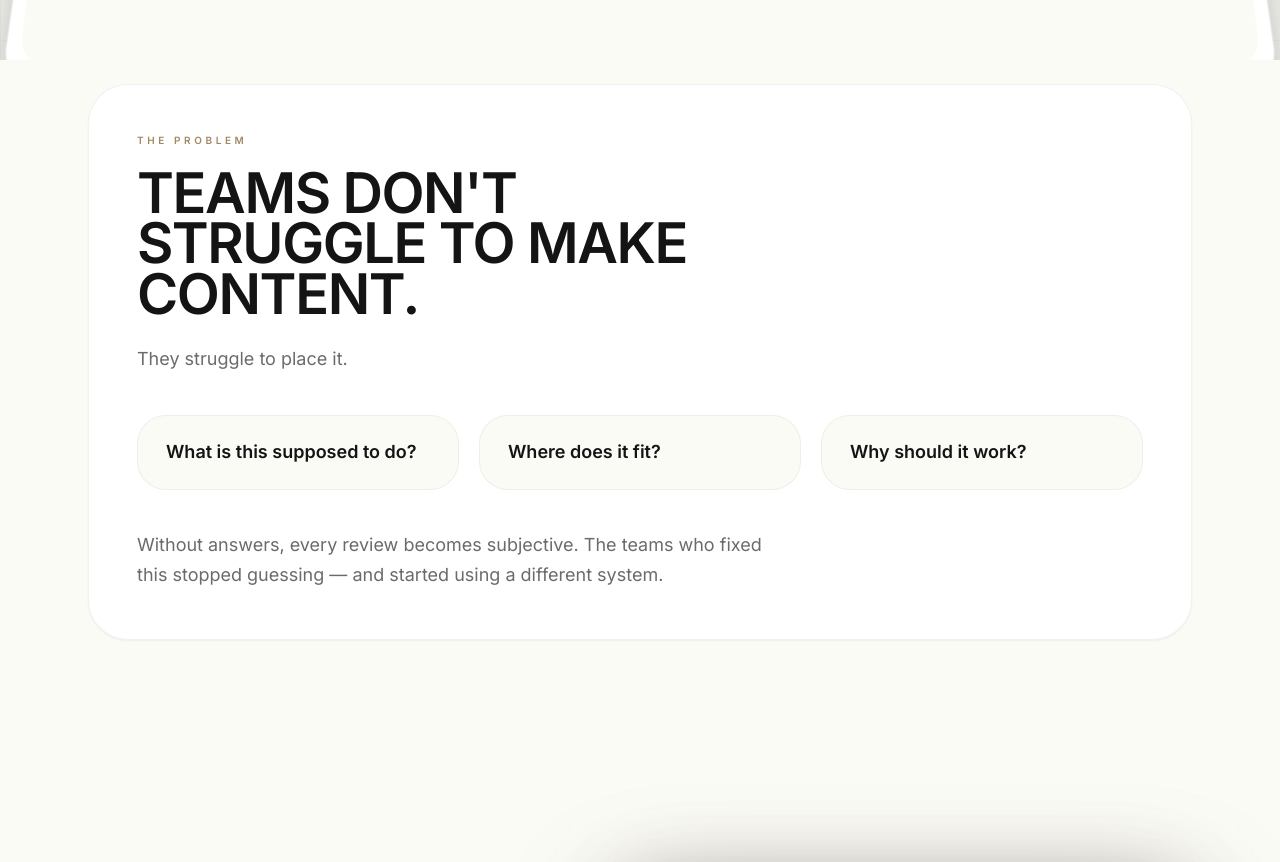
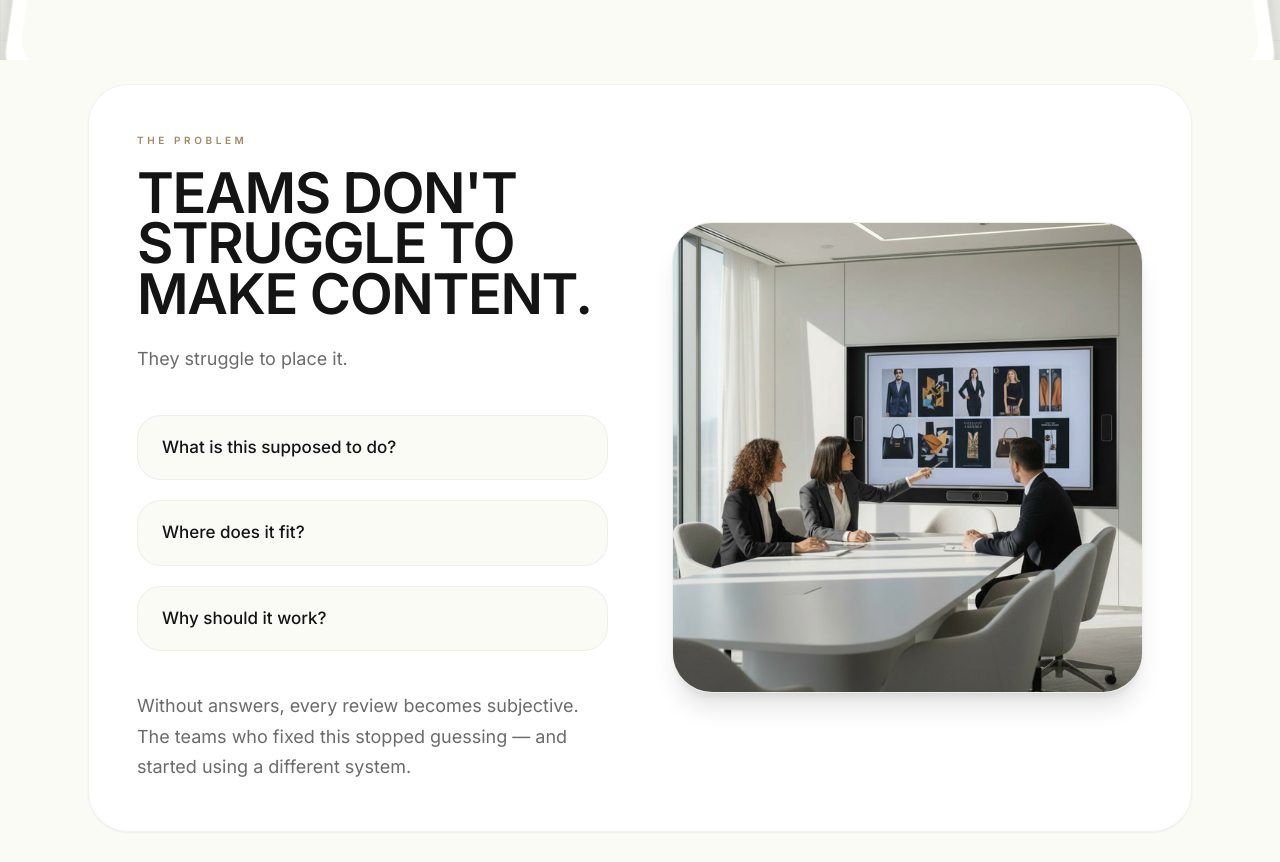
Before and after one commit to popvisly/visual-decompiler, a Next.js app: page / in a window 1280 px wide. Shown: the part 1880-2742 px from the top of the page. Built offline with nearby package versions, Linux system fonts and the light colour scheme; no server answers.

Commit message:
design: add c-levels image to problem section

```diff
--- a/src/components/marketing/HomepageProblemSection.tsx
+++ b/src/components/marketing/HomepageProblemSection.tsx
@@ -1,5 +1,6 @@
 'use client';
 
+import Image from 'next/image';
 import MarketingSectionHeading from '@/components/marketing/MarketingSectionHeading';
 
 export default function HomepageProblemSection() {
@@ -7,28 +8,45 @@ export default function HomepageProblemSection() {
         <section className="relative overflow-hidden bg-[#FBFBF6] pt-4 pb-20 text-[#141414] lg:pt-6 lg:pb-24">
             <div className="relative z-10 mx-auto w-full max-w-[1200px] px-6 lg:px-12">
                 <div className="rounded-[2.5rem] border border-black/5 bg-white p-10 shadow-sm lg:p-12">
+                    <div className="grid gap-16 lg:grid-cols-2 lg:items-center">
+                        {/* Text Content */}
+                        <div>
                             <MarketingSectionHeading
                                 kicker="The Problem"
                                 title="Teams don't struggle to make content."
                                 description="They struggle to place it."
-                        className="max-w-3xl"
+                                className="max-w-2xl"
                             />
 
-                    <div className="mt-10 grid gap-5 md:grid-cols-3">
+                            <div className="mt-10 grid gap-5">
                                 {[
                                     'What is this supposed to do?',
                                     'Where does it fit?',
                                     'Why should it work?',
                                 ].map((line) => (
-                            <div key={line} className="rounded-[1.8rem] border border-black/5 bg-[#FBFBF6] px-7 py-6">
-                                <p className="text-[18px] font-semibold leading-snug text-[#141414]">{line}</p>
+                                    <div key={line} className="rounded-[1.5rem] border border-black/5 bg-[#FBFBF6] px-6 py-5">
+                                        <p className="text-[17px] font-medium leading-snug text-[#141414]">{line}</p>
                                     </div>
                                 ))}
                             </div>
 
-                    <p className="mt-10 max-w-[58ch] text-[18px] leading-[1.7] text-[#6B6B6B]">
+                            <p className="mt-10 text-[18px] leading-[1.7] text-[#6B6B6B]">
                                 Without answers, every review becomes subjective. The teams who fixed this stopped guessing — and started using a different system.
                             </p>
+                        </div>
+
+                        {/* Image Content */}
+                        <div className="relative aspect-square w-full overflow-hidden rounded-[2.5rem] border border-black/5 bg-[#FBFBF6] shadow-xl md:aspect-[4/3] lg:aspect-[4/5] xl:aspect-square">
+                            <Image
+                                src="/c-levels.png"
+                                alt="Creative Review Process"
+                                fill
+                                className="object-cover object-center"
+                                sizes="(max-width: 1024px) 100vw, 50vw"
+                                priority
+                            />
+                        </div>
+                    </div>
                 </div>
             </div>
         </section>
```
Lines whose indentation alone changed are shown as unchanged.
